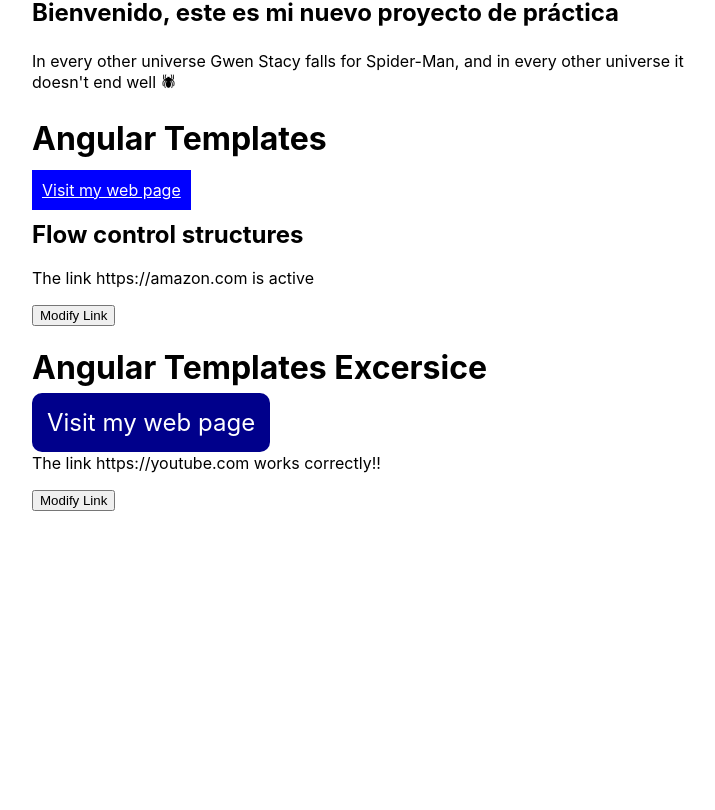
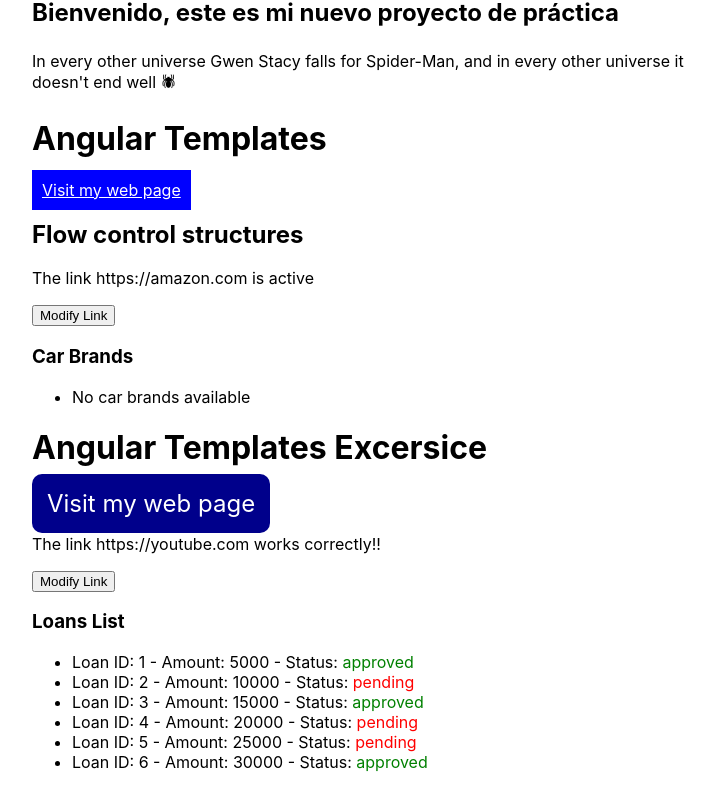
Before and after one commit to Martina350/MODULO-9-ANGULAR, an Angular app in the folder practica-angular/: page / in a window 1280 px wide. Shown: the part 292-1102 px from the top of the page, without its empty margins (258-973 px from the left). Before the commit the page ends 875 px from the top, so only its background shows below. Built offline with nearby package versions, Linux system fonts and the light colour scheme.

Commit message:
loop FOR

```diff
--- a/practica-angular/src/app/loans/loans.html
+++ b/practica-angular/src/app/loans/loans.html
@@ -1,20 +1,33 @@
 <h1>Angular Templates Excersice</h1>
 
-<a
-  [href]="web"
-  [class.active]="redirect"
-  [ngStyle]="{
+<a [href]="web" [class.active]="redirect" [ngStyle]="{
     'font-size': redirect ? '24px' : '14px'
-  }"
-  target="_blank">
+  }" target="_blank">
   Visit my web page
 </a>
 
 
 @if (redirect==true){
-    <p>The link {{web}} works correctly!!</p>
+<p>The link {{web}} works correctly!!</p>
 } @else {
-    <p>Sorry, the link {{web}} is unavailable.</p>
+<p>Sorry, the link {{web}} is unavailable.</p>
 }
 
 <button (click)="changeRedirect()">Modify Link</button>
+
+<h3>Loans List</h3>
+<ul>
+  @for(loan of loansList; track loan.id;
+  let i = $index){
+  <li>
+    Loan ID: {{loan.id}} - Amount: {{loan.amount}} -
+    Status:
+    @if (loan.state == 'approved') {
+    <span style="color:green">{{loan.state}}</span>
+    } @else {
+    <span style="color:red">{{loan.state}}</span>
+    }
+  </li>
+  } @empty {
+  <li>No loans available</li>
+  }
--- a/practica-angular/src/app/loans/loans.ts
+++ b/practica-angular/src/app/loans/loans.ts
@@ -10,6 +10,14 @@ import { Component } from '@angular/core';
 export class Loans {
   web = "https://youtube.com";
   redirect = true;
+  loansList = [
+    { id: 1, amount: 5000, state: 'approved' },
+    { id: 2, amount: 10000, state: 'pending' },
+    { id: 3, amount: 15000, state: 'approved' },
+    { id: 4, amount: 20000, state: 'pending' },
+    { id: 5, amount: 25000, state: 'pending' },
+    { id: 6, amount: 30000, state: 'approved' }
+  ];
 
   changeRedirect() {
     if (this.redirect == false) {
--- a/practica-angular/src/app/user/user.html
+++ b/practica-angular/src/app/user/user.html
@@ -1,15 +1,24 @@
 <h1>Angular Templates</h1>
 
-<a [href]="web"
-[class.exist]="redirect"
-target="_blank">Visit my web page</a>
+<a [href]="web" [class.exist]="redirect" target="_blank">Visit my web page</a>
 
 <h2>Flow control structures</h2>
 
 @if (redirect==true){
-    <p>The link {{web}} is active</p>
+<p>The link {{web}} is active</p>
 } @else {
-    <p>The link {{web}} is not active</p>
+<p>The link {{web}} is not active</p>
 }
 
 <button (click)="changeRedirect()">Modify Link</button>
+
+<h3>Car Brands</h3>
+<ul>
+    @for(brands of carBrands; track brands.id;
+    let i = $index, counter = $count,
+    pair = $even, odd = $odd){
+    <li>{{brands.name}} {{i}} {{counter}} {{pair}} {{odd}}</li>
+    } @empty {
+        <li>No car brands available</li>
+    }
+</ul>
--- a/practica-angular/src/app/user/user.ts
+++ b/practica-angular/src/app/user/user.ts
@@ -9,11 +9,22 @@ import { Component } from '@angular/core';
 export class User {
   web = "https://amazon.com";
   redirect = true;
+  carBrands = [
+    { id: 1, name: 'Toyota' },
+    { id: 2, name: 'Ford' },
+    { id: 3, name: 'Chevrolet' },
+    { id: 4, name: 'Honda' },
+    { id: 5, name: 'Nissan' }
+  ];
+
+  ngOnInit() {
+    this.carBrands = [];
+  }
 
   changeRedirect() {
     if (this.redirect == false) {
       this.redirect = true;
-    }else {
+    } else {
       this.redirect = false;
     }
   }
```
